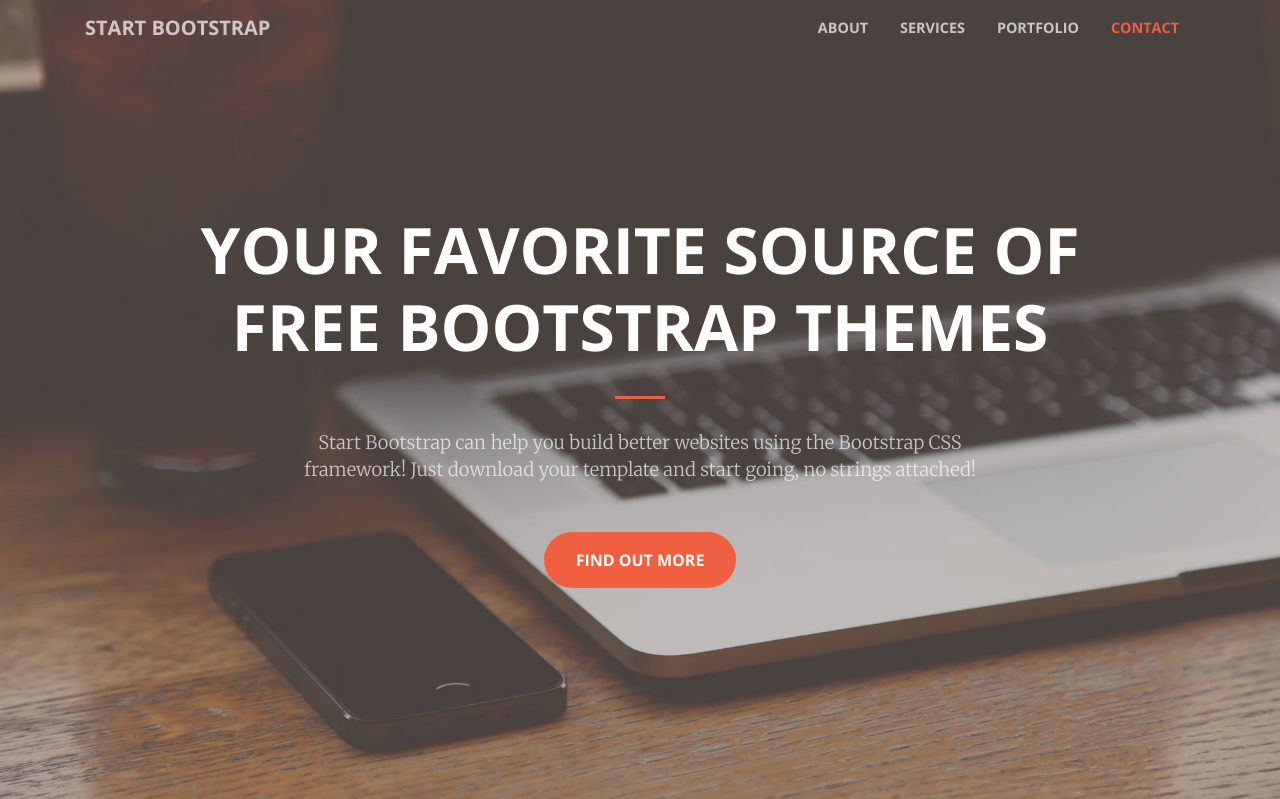
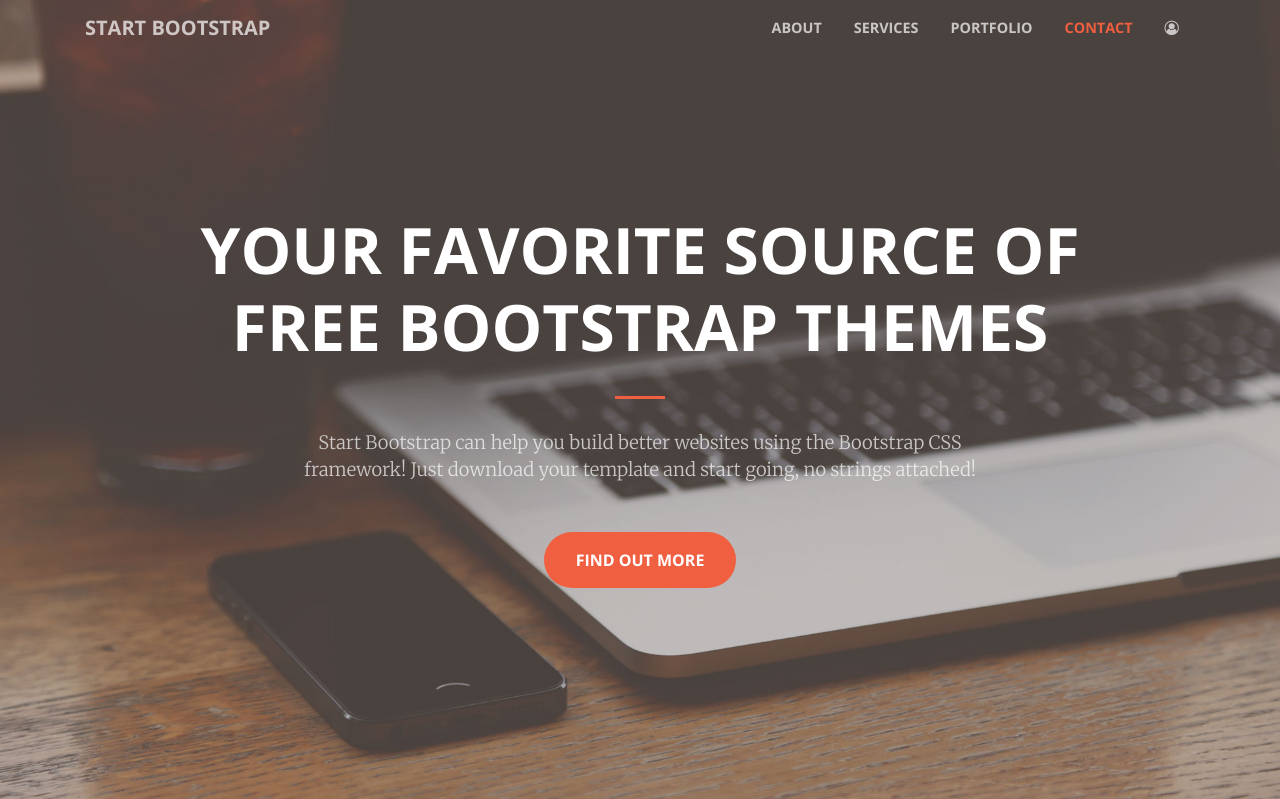
Before and after one commit to aditya2222/TechWiz-2K18, a Django app: page / in a window 1280 px wide. Shown: the top 799 px of the page. Run offline with Django 3.2, Linux system fonts and the light colour scheme; some libraries are stand-ins or nearby versions.

Commit message:
Second Commit

```diff
--- a/blog/templates/blog/about.html
+++ b/blog/templates/blog/about.html
@@ -51,10 +51,30 @@
             <li class="nav-item">
               <a class="nav-link js-scroll-trigger" href="#contact">Contact</a>
             </li>
-          </ul>
+              {% if user.is_authenticated %}
+              <li class="nav-item"><a class="nav-link nav navbar-right" href="{% url 'post_list' %}">
+                <i class="fa fa-user-circle-o" aria-hidden="true"></i>
+                </a></li>
+                  {% else %}
+                  <li class="nav-item"><a class="nav-link nav navbar-right" href="{% url 'login' %}">
+                <i class="fa fa-user-circle-o" aria-hidden="true"></i>
+                </a></li>
+              {% endif %}
+
+ </ul>
+
+
+
         </div>
       </div>
     </nav>
+
+
+
+
+
+
+
 
     <header class="masthead text-center text-white d-flex">
       <div class="container my-auto">
```
Also changed, not shown: db.sqlite3.
